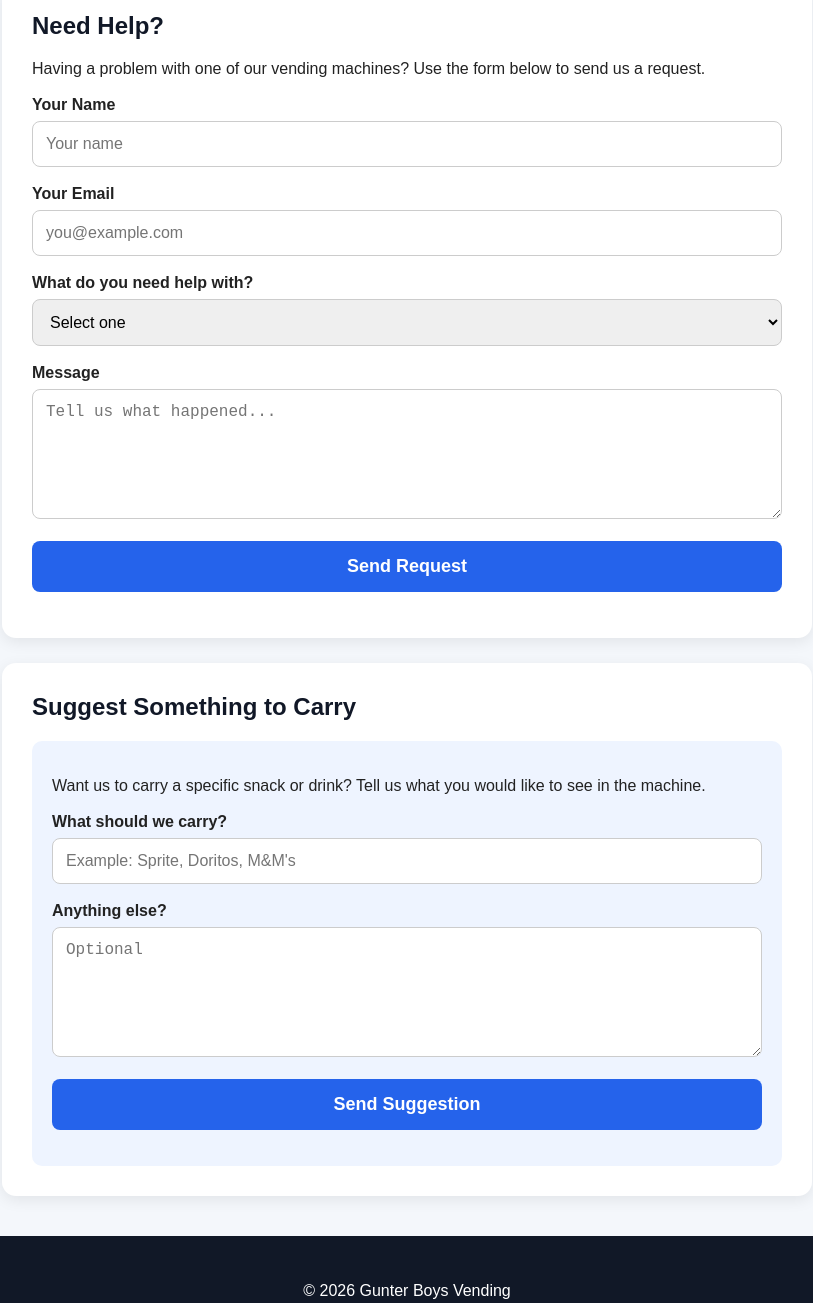
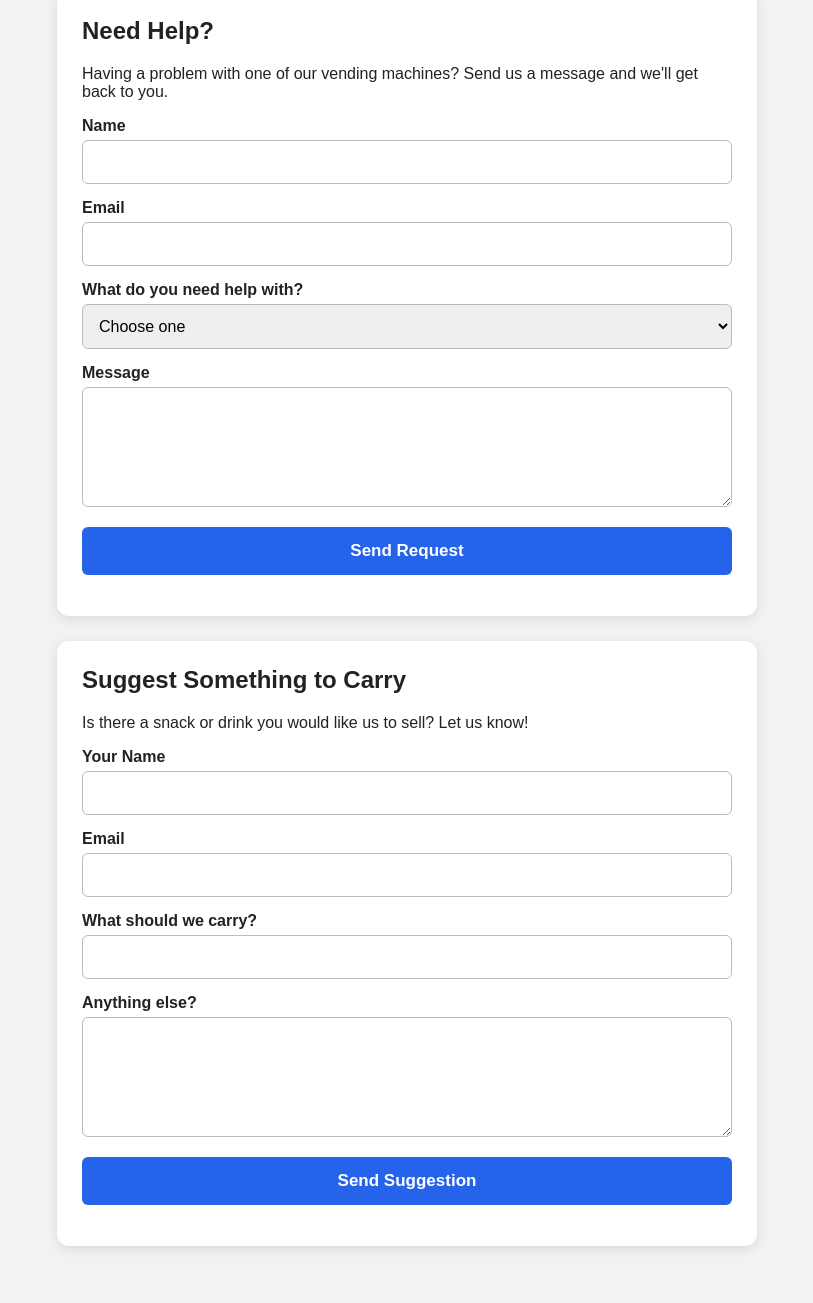
Before and after one commit to 3dprintingweb/gunter-boys-vending, a plain HTML site: page index.html in a window 1280 px wide. Shown: the part 258-1561 px from the top of the page, without its empty margins (233-1046 px from the left). Drawn offline with Linux system fonts and the light colour scheme.

Commit message:
Refactor index.html for improved layout and styling
Updated HTML structure and styles for the Gunter Boys Vending page, including form adjustments and layout changes.

```diff
--- a/index.html
+++ b/index.html
@@ -7,14 +7,10 @@
   <title>Gunter Boys Vending</title>
 
   <style>
-    * {
-      box-sizing: border-box;
-    }
-
     body {
       margin: 0;
       font-family: Arial, sans-serif;
-      background: #f4f7fb;
+      background: #f2f2f2;
       color: #222;
     }
 
@@ -22,70 +18,68 @@
       background: #111827;
       color: white;
       text-align: center;
-      padding: 45px 20px;
+      padding: 40px 20px;
     }
 
     header h1 {
       margin: 0;
-      font-size: 42px;
+      font-size: 40px;
     }
 
     header p {
       font-size: 18px;
-      margin-top: 10px;
     }
 
-    .container {
-      max-width: 850px;
-      margin: 35px auto;
-      padding: 0 20px;
+    main {
+      max-width: 700px;
+      margin: 30px auto;
+      padding: 20px;
     }
 
-    .card {
+    .box {
       background: white;
-      padding: 30px;
+      padding: 25px;
       margin-bottom: 25px;
-      border-radius: 14px;
-      box-shadow: 0 4px 15px rgba(0,0,0,0.08);
+      border-radius: 12px;
+      box-shadow: 0 3px 12px rgba(0,0,0,0.1);
     }
 
     h2 {
       margin-top: 0;
-      color: #111827;
     }
 
     label {
       display: block;
-      margin-top: 18px;
-      margin-bottom: 7px;
+      margin-top: 15px;
+      margin-bottom: 5px;
       font-weight: bold;
     }
 
     input,
-    textarea,
-    select {
+    select,
+    textarea {
       width: 100%;
-      padding: 13px;
-      border: 1px solid #ccc;
-      border-radius: 8px;
+      padding: 12px;
       font-size: 16px;
+      border: 1px solid #bbb;
+      border-radius: 6px;
+      box-sizing: border-box;
     }
 
     textarea {
-      min-height: 130px;
-      resize: vertical;
+      height: 120px;
     }
 
     button {
       width: 100%;
-      margin-top: 22px;
-      padding: 15px;
+      margin-top: 20px;
+      padding: 14px;
+      font-size: 17px;
+      font-weight: bold;
+      color: white;
       background: #2563eb;
-      color: white;
       border: none;
-      border-radius: 8px;
-      font-size: 18px;
-      font-weight: bold;
+      border-radius: 6px;
       cursor: pointer;
     }
 
@@ -93,18 +87,12 @@
       background: #1d4ed8;
     }
 
-    .suggestions {
-      background: #eef4ff;
-      padding: 20px;
-      border-radius: 10px;
-    }
-
     footer {
       text-align: center;
-      padding: 30px;
       background: #111827;
       color: white;
-      margin-top: 40px;
+      padding: 25px;
+      margin-top: 30px;
     }
   </style>
 </head>
@@ -113,106 +101,79 @@
 
 <header>
   <h1>Gunter Boys Vending</h1>
-  <p>Reliable vending machine service and support</p>
+  <p>Vending Machine Service & Support</p>
 </header>
 
-<div class="container">
+<main>
 
-  <div class="card">
+  <div class="box">
     <h2>Need Help?</h2>
+
     <p>
       Having a problem with one of our vending machines?
-      Use the form below to send us a request.
+      Send us a message and we'll get back to you.
     </p>
 
-    <!-- FORMSPREE FORM -->
     <form action="https://formspree.io/f/xoeqoarg" method="POST">
 
-      <label for="name">Your Name</label>
-      <input
-        type="text"
-        id="name"
-        name="name"
-        placeholder="Your name"
-        required
-      >
+      <label>Name</label>
+      <input type="text" name="name" required>
 
-      <label for="email">Your Email</label>
-      <input
-        type="email"
-        id="email"
-        name="email"
-        placeholder="you@example.com"
-        required
-      >
+      <label>Email</label>
+      <input type="email" name="email" required>
 
-      <label for="request">What do you need help with?</label>
-      <select id="request" name="request" required>
-        <option value="">Select one</option>
+      <label>What do you need help with?</label>
+      <select name="problem" required>
+        <option value="">Choose one</option>
         <option value="Machine Problem">Machine Problem</option>
-        <option value="Refund Request">Refund Request</option>
+        <option value="Refund">Refund</option>
+        <option value="Restock">Restock</option>
         <option value="Product Request">Product Request</option>
-        <option value="Restock Request">Restock Request</option>
         <option value="Other">Other</option>
       </select>
 
-      <label for="message">Message</label>
-      <textarea
-        id="message"
-        name="message"
-        placeholder="Tell us what happened..."
-        required
-      ></textarea>
+      <label>Message</label>
+      <textarea name="message" required></textarea>
 
       <button type="submit">Send Request</button>
 
     </form>
   </div>
 
-  <div class="card">
+
+  <div class="box">
     <h2>Suggest Something to Carry</h2>
 
-    <div class="suggestions">
-      <p>
-        Want us to carry a specific snack or drink?
-        Tell us what you would like to see in the machine.
-      </p>
+    <p>
+      Is there a snack or drink you would like us to sell?
+      Let us know!
+    </p>
 
-      <form action="https://formspree.io/f/xoeqoarg" method="POST">
+    <form action="https://formspree.io/f/xoeqoarg" method="POST">
 
-        <input
-          type="hidden"
-          name="request_type"
-          value="Product Suggestion"
-        >
+      <input type="hidden" name="type" value="Product Suggestion">
 
-        <label for="suggestion">What should we carry?</label>
-        <input
-          type="text"
-          id="suggestion"
-          name="suggestion"
-          placeholder="Example: Sprite, Doritos, M&M's"
-          required
-        >
+      <label>Your Name</label>
+      <input type="text" name="name">
 
-        <label for="suggestion_message">Anything else?</label>
-        <textarea
-          id="suggestion_message"
-          name="suggestion_message"
-          placeholder="Optional"
-        ></textarea>
+      <label>Email</label>
+      <input type="email" name="email">
 
-        <button type="submit">Send Suggestion</button>
+      <label>What should we carry?</label>
+      <input type="text" name="suggestion" required>
 
-      </form>
-    </div>
+      <label>Anything else?</label>
+      <textarea name="details"></textarea>
+
+      <button type="submit">Send Suggestion</button>
+
+    </form>
   </div>
 
-</div>
+</main>
 
 <footer>
-  <p>© 2026 Gunter Boys Vending</p>
-  <p>Thank you for supporting our business!</p>
+  © 2026 Gunter Boys Vending
 </footer>
 
 </body>
```
